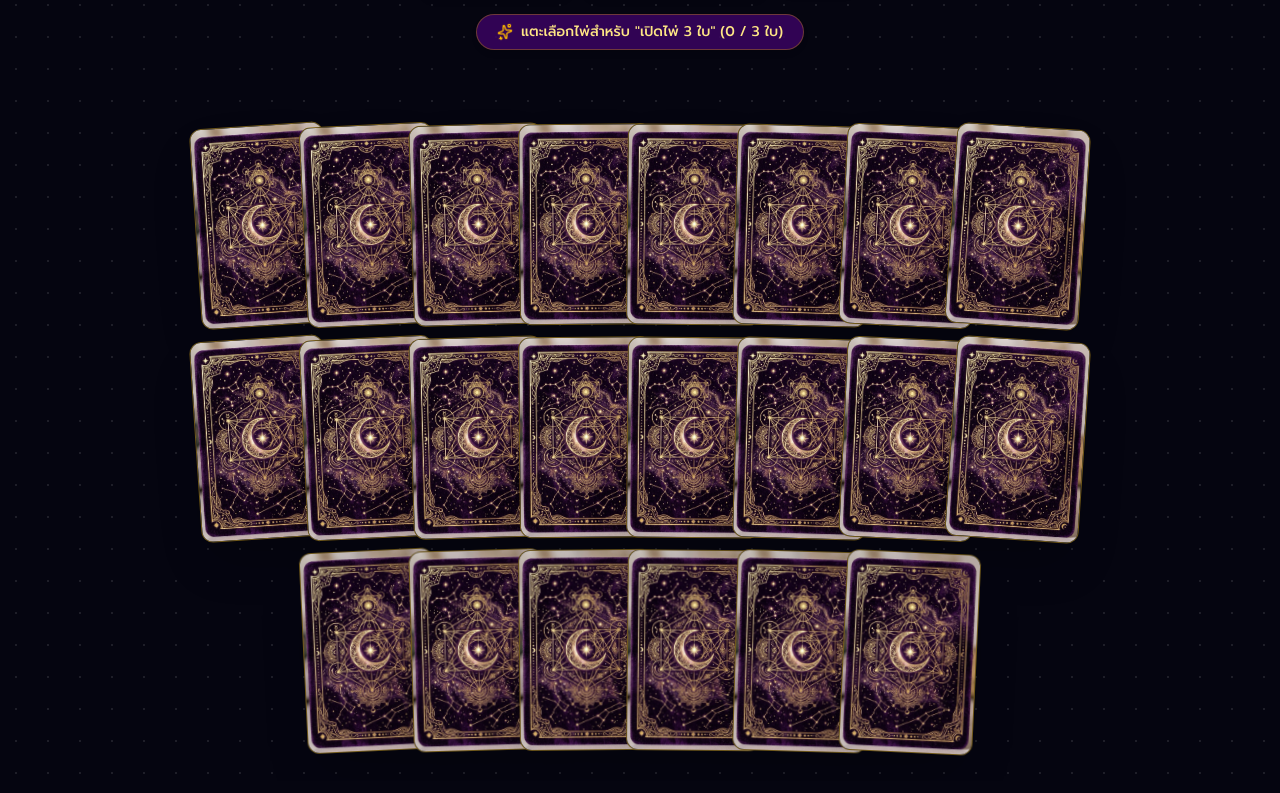
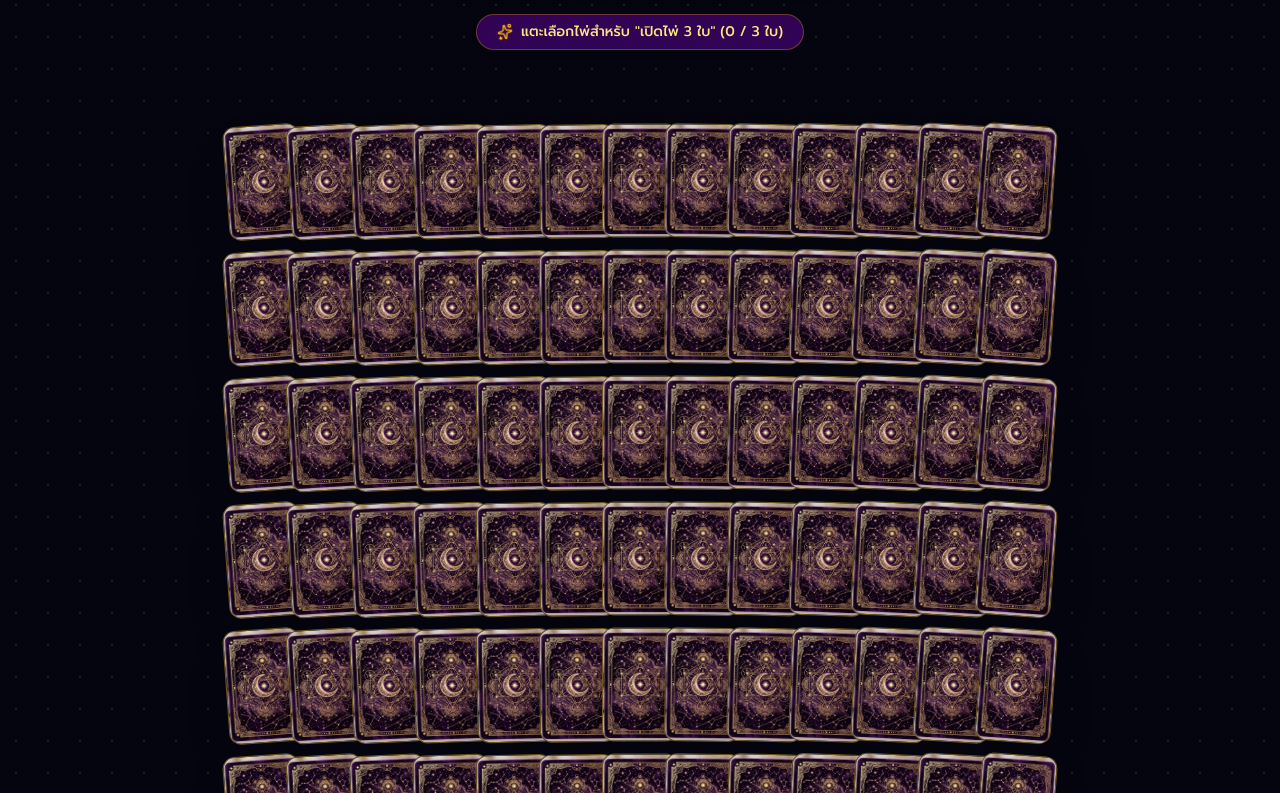
Before and after one commit to pondz1/MysticTarot, a React (Vite) app: page /tarot in a window 1280 px wide. Shown: the part 907-1700 px from the top of the page. Built offline with nearby package versions, Linux system fonts and the light colour scheme.

Commit message:
feat: update default deck filter to 'all' and allow suit filtering for major arcana cards

```diff
--- a/src/features/tarot/components/TarotDeck.tsx
+++ b/src/features/tarot/components/TarotDeck.tsx
@@ -77,7 +77,7 @@ export const TarotDeck: React.FC<TarotDeckProps> = ({
     return TAROT_CARDS;
   };
 
-  const [deck, setDeck] = useState<TarotCard[]>(() => shuffleArray(getFilteredCards('major')));
+  const [deck, setDeck] = useState<TarotCard[]>(() => shuffleArray(getFilteredCards(savedPrefs.deckFilter)));
 
   const deckContainerRef = useRef<HTMLDivElement>(null);
   const cardRefs = useRef<(HTMLDivElement | null)[]>([]);
--- a/src/features/tarot/pages/TarotEncyclopediaPage.tsx
+++ b/src/features/tarot/pages/TarotEncyclopediaPage.tsx
@@ -98,9 +98,9 @@ export const TarotEncyclopediaPage: React.FC = () => {
       const matchesArcana =
         selectedArcana === 'all' || cardArcana === selectedArcana;
 
-      // Suit filter (only active when Minor or All is selected)
+      // Suit filter (only active when suit is 'all', or when Arcana is Major, or when card suit matches)
       const matchesSuit =
-        selectedSuit === 'all' || card.suit === selectedSuit;
+        selectedSuit === 'all' || selectedArcana === 'major' || card.suit === selectedSuit;
 
       // Element filter
       const matchesElement =
--- a/src/services/storageService.ts
+++ b/src/services/storageService.ts
@@ -80,7 +80,7 @@ export const storageService = {
         const parsed = JSON.parse(saved);
         return {
           selectionMode: parsed.selectionMode || 'manual',
-          deckFilter: parsed.deckFilter || 'major',
+          deckFilter: parsed.deckFilter || 'all',
           useAi: parsed.useAi ?? true,
           spreadMode: parsed.spreadMode || 'three',
         };
@@ -90,7 +90,7 @@ export const storageService = {
     }
     return {
       selectionMode: 'manual',
-      deckFilter: 'major',
+      deckFilter: 'all',
       useAi: true,
       spreadMode: 'three',
     };
```
